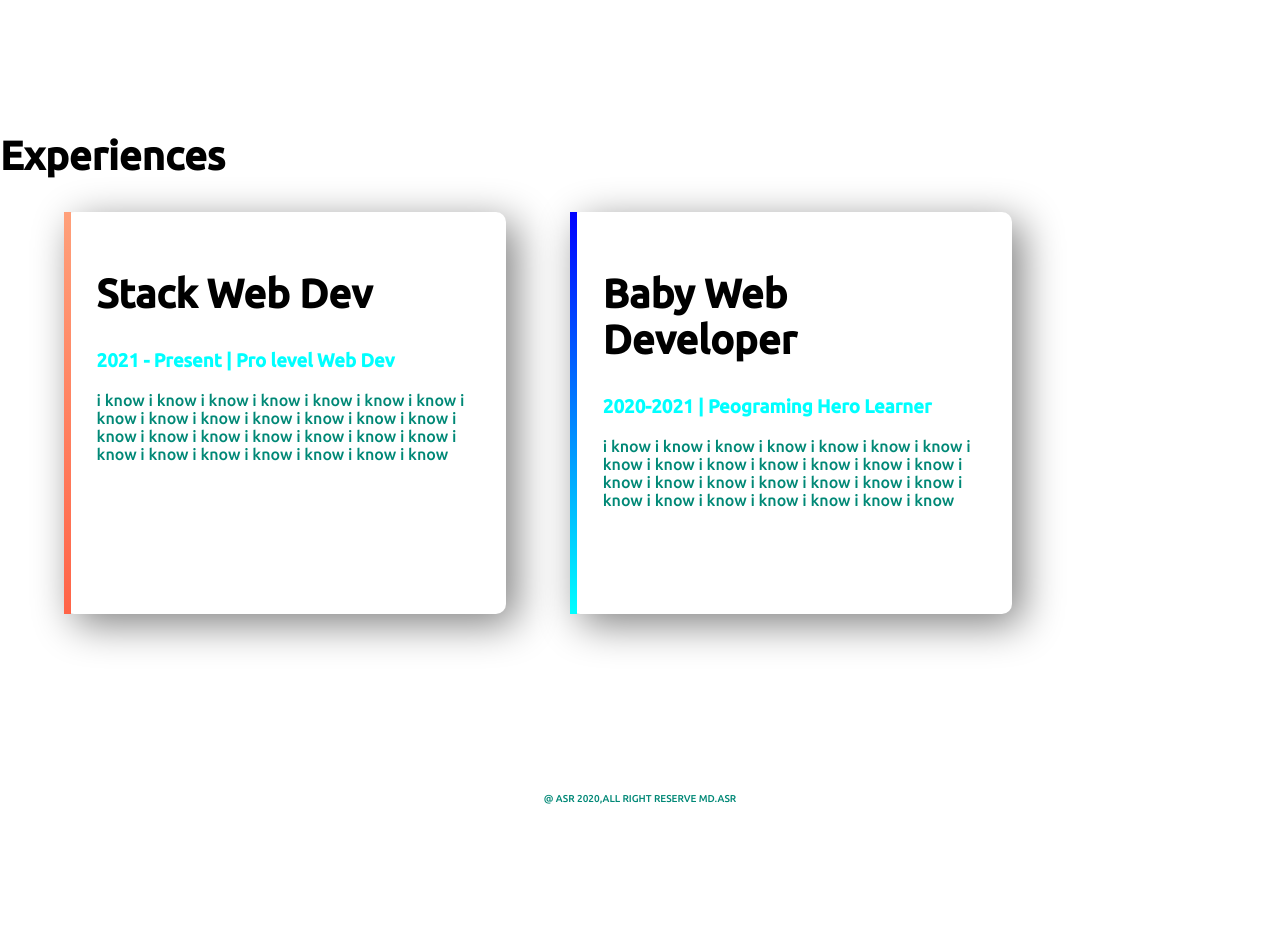
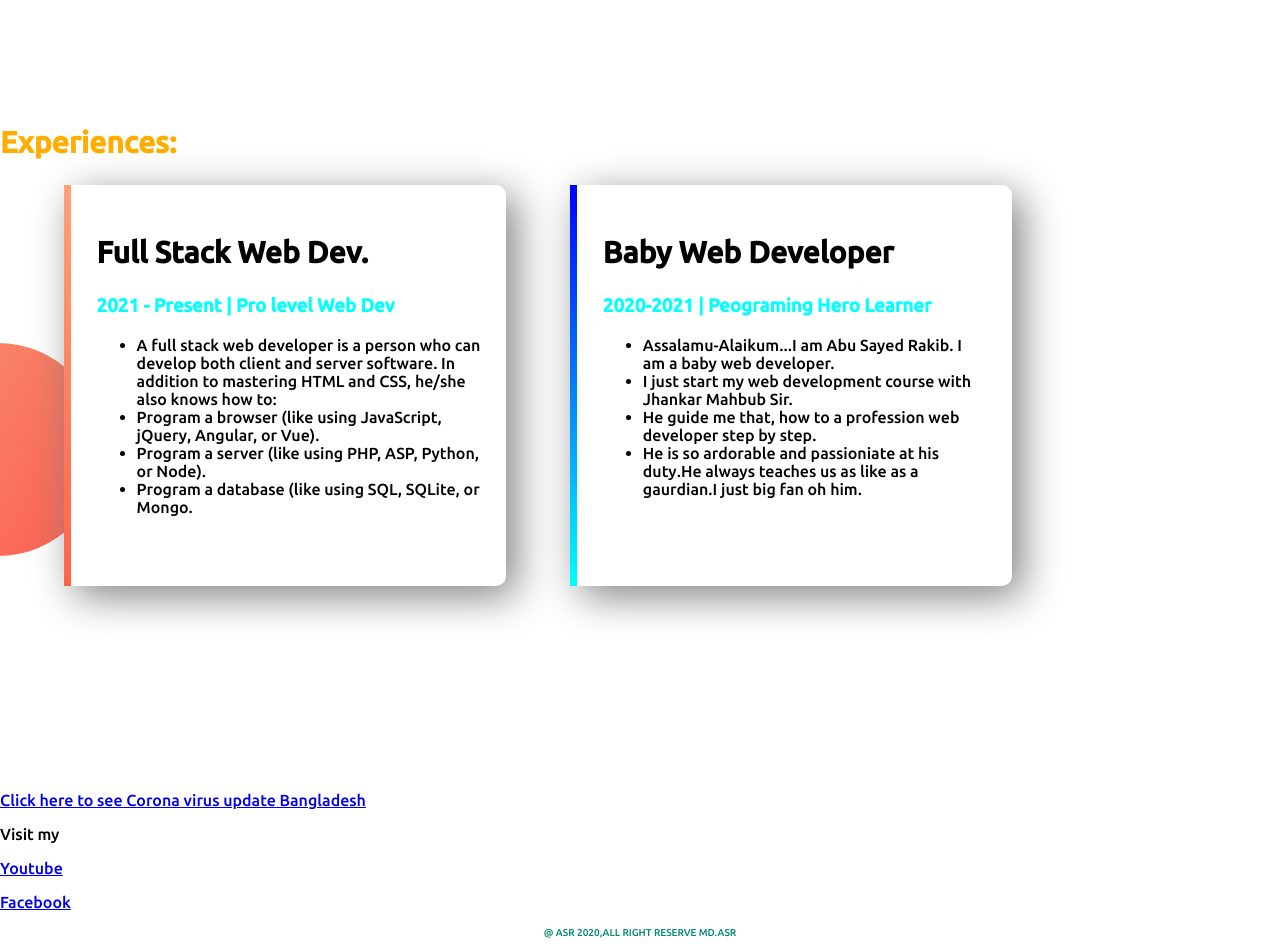
Before and after one commit to rakibmdabusayed/first-ever-website, a plain HTML site: page index.html in a window 1280 px wide. Shown: the part 1200-2148 px from the top of the page. Before the commit the page ends 2014 px from the top, so only its background shows below. Drawn offline with Linux system fonts and the light colour scheme.

Commit message:
2nd change

```diff
--- a/index.html
+++ b/index.html
@@ -30,28 +30,49 @@
         <div class="half-width">
             <h2>Big Dream</h2>
             <h3>Become world's No.1 Developer</h3>
-            <p>I went to be a web devloper like my Sir Jhonker Mahbub</p>
+            <p>I went to be a web devloper like my Sir Jhonker Mahbub.He is the one who I like most becouse he guide us how do better in our future.</p>
             <a class="link-button" target="-blank" href="https://www.youtube.com/channel/UCs2cWnd7Sb1eXT-50oMOxlw"> VISIT JHANKAR MAHBUB </a>
         </div>
     </section>
 
-    <section class="experience-area">
-        <h2>Experiences</h2>
+    <section class="experience-area bg-image">
+        <h2> <span class="ex-highlight">  Experiences: </span></h2>
 
         <div id="full-stack" class="half-width single-experiences">
-            <h2> Stack Web Dev<h2>
+            <h2>Full Stack Web Dev.<h2>
             <h3> <span class="name-highlight">2021 - Present | Pro level Web Dev</span>   </h3>
-           <p> i know i know i know i know i know i know i know  i know i know i know i know i know i know i know  i know i know i know i know i know i know i know  i know i know i know i know i know i know i know </p>
+                <UL>
+                   <li> A full stack web developer is a person who can develop both client and server software.
+                    In addition to mastering HTML and CSS, he/she also knows how to:</li>
+                            <li>Program a browser (like using JavaScript, jQuery, Angular, or Vue).</li>
+                           <li>Program a server (like using PHP, ASP, Python, or Node).</li>
+                           <li>  Program a database (like using SQL, SQLite, or Mongo.</lI>
+                </UL>
         </div>
 
         <div id="baby-web" class="half-width single-experiences">
             <h2> Baby Web Developer</h2>
             <h3> <span class="name-highlight">2020-2021 | Peograming Hero Learner </span> </h3>
 
-            <p> i know i know i know i know i know i know i know  i know i know i know i know i know i know i know  i know i know i know i know i know i know i know  i know i know i know i know i know i know i know </p>
+            <ul>
+                <li>Assalamu-Alaikum...I am Abu Sayed Rakib. I am a baby web developer.</li>
+                <li> I just start my web development course with Jhankar Mahbub Sir.</li>
+                <li> He guide me that, how to a profession web developer step by step. </li>
+                <li>He is so ardorable and passioniate at his duty.He always teaches us as like as a gaurdian.I just big fan oh him.</li>
+            </ul>
 
         </div>
     </section>
+
+    <div>
+        <p> <a href="http://corona.gov.bd/?fbclid=IwAR0MMXCn7xebkLNHkWJSrbqlVUFErrtXyWQY2OTaI5DxrDOrUXteswY1Zgk" target="blank">Click here to see Corona virus update Bangladesh </a> </p>
+    </div>
+
+    <div>
+        Visit my
+        <p> <a href="https://www.youtube.com/" target="blank">Youtube</a> </p>
+        <p><a href="https://web.facebook.com/" target="blank">Facebook</a> </p>
+     </div>
 
     <footer>
         <p>
--- a/style.css
+++ b/style.css
@@ -4,10 +4,9 @@ body{
 }
 h1{
     font-size: 50px;
-
 }
 h2{
-    font-size: 40px ;
+    font-size: 30px ;
 }
 p{
     color: rgb(0, 136, 118);
@@ -23,7 +22,6 @@ p{
 }
 .half-width img{
     width: 100%;
-
 }
 .top-banner{
     background-image: url("images/top banner.png");
@@ -46,16 +44,25 @@ section{
     background-repeat: no-repeat;
     background-position: right;
 }
+.bg-image{
+    background-image: url("images/exp-bg.png");
+    background-repeat: no-repeat;
+    background-position: left;
+}
 .single-experiences{
     box-shadow: 10px 10px 40px gray;
     border-radius: 10px;
     height: 70%;
     background-color: white;
 }
+
 .experiences-area{
     background-image: url("images/exp-bg.png");
     background-repeat: no-repeat;
     background-position: right;
+}
+.ex-highlight{
+    color: rgb(255, 174, 0);
 }
 #full-stack{
     border-left: 7px solid;
@@ -71,3 +78,13 @@ footer p{
     text-align: center;
     font-size: 10px;
 }
+li:hover{
+    color: rgb(0, 60, 255);
+    font-size: 20px;
+    background-color: rgb(132, 255, 214);
+}
+a:hover {
+    color: #008f88;
+    background-color: coral;
+    font-size: 25px;
+}
```
